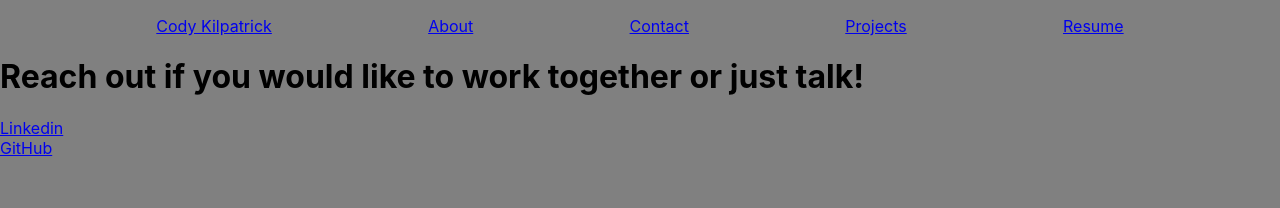
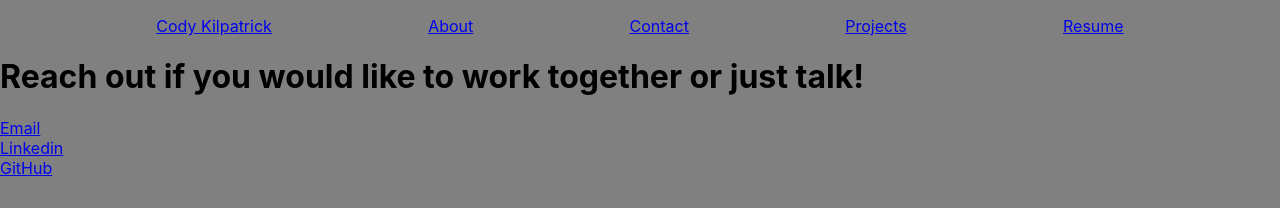
Before and after one commit to Codykilpatrick/portfolio-react, a React (Create React App) app: page /contact in a window 1280 px wide. Shown: the top 208 px of the page. Built offline with nearby package versions, Linux system fonts and the light colour scheme.

Commit message:
add link for email

```diff
--- a/src/pages/Contact.jsx
+++ b/src/pages/Contact.jsx
@@ -3,6 +3,7 @@ function Contact() {
     <>
     <h1>Reach out if you would like to work together or just talk!</h1>
     <div id="contact-container">
+      <a href="mailto:codykilpatrick1996@gmail.com">Email</a>
       <a href="https://www.linkedin.com/in/codykilpatrick/">Linkedin</a>
       <a href="https://github.com/Codykilpatrick">GitHub</a>
     </div>
--- a/src/pages/Resume.jsx
+++ b/src/pages/Resume.jsx
@@ -1,5 +1,3 @@
-// import
-
 function Resume() {
   return (
     <>
```
Also changed, not shown: 1 other file (tests, documents, lock files or other folders).
